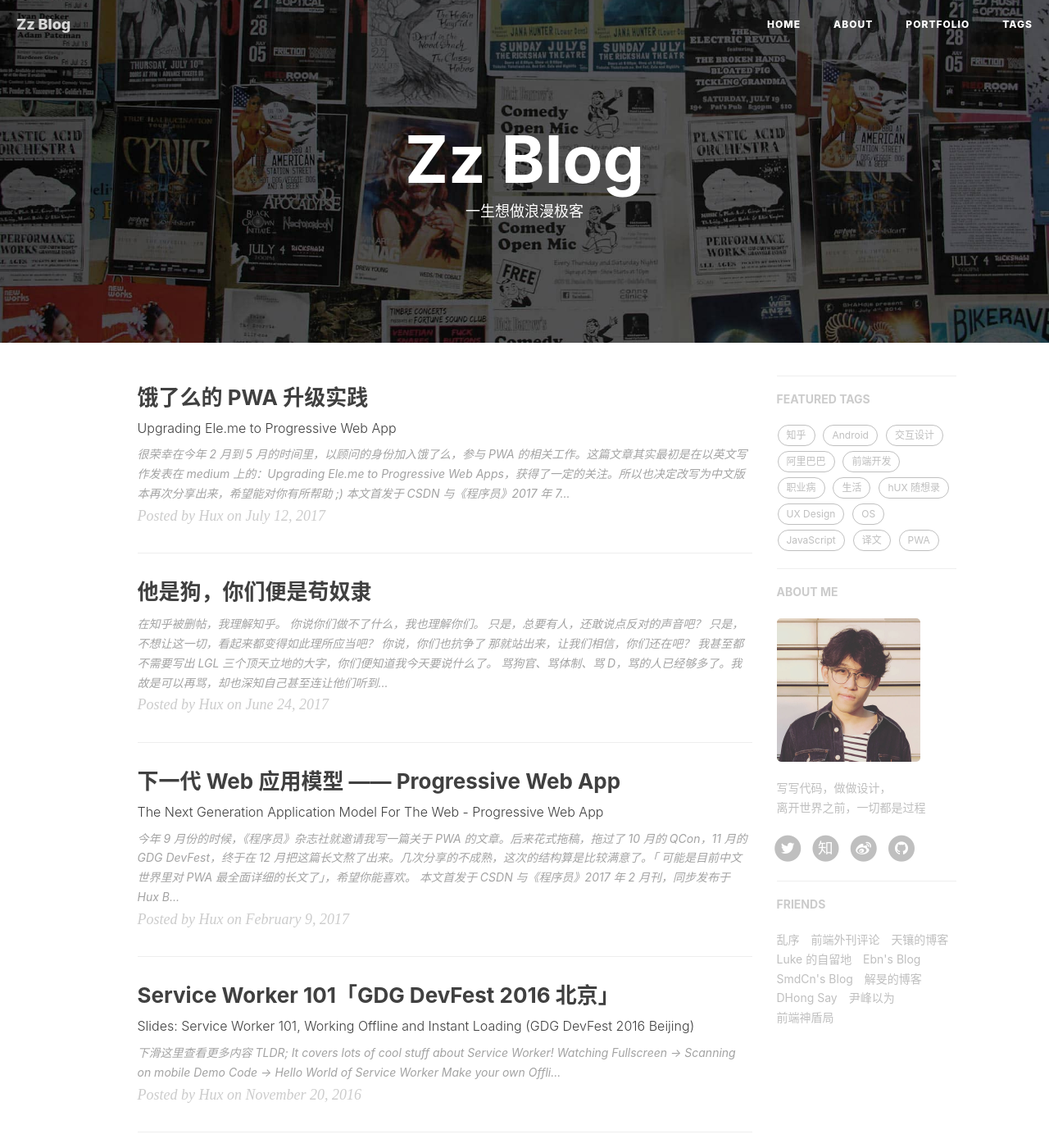
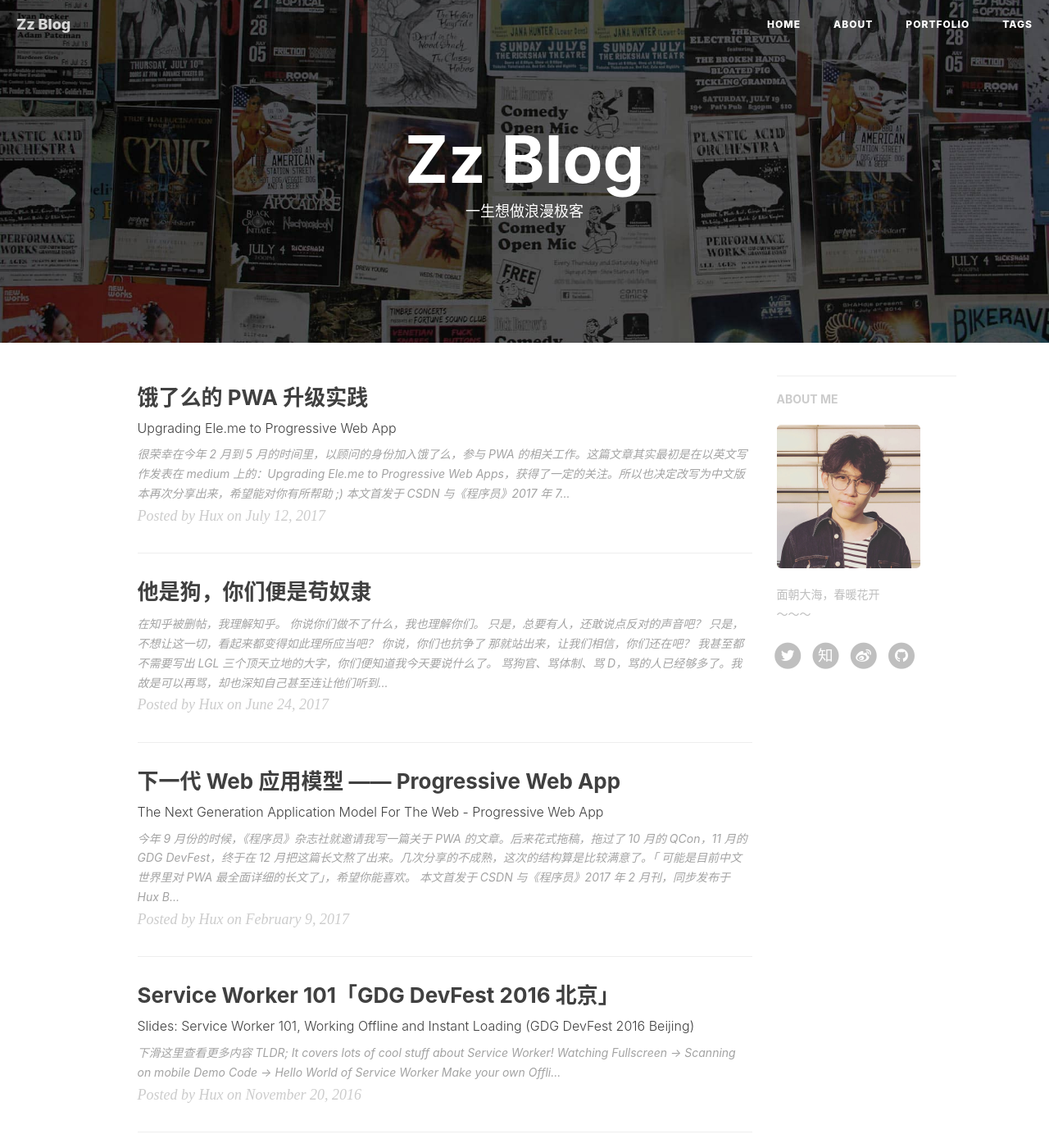
Before and after one commit to shinowe/zzsean.github.io, a Jekyll site: the page built from index.html, in a window 1280 px wide and 1400 px high. Shown: the whole window at 82% size. Built offline with Jekyll 4.4.1, drawn with Linux system fonts in a browser that asks for light colours; nearby versions of some CDN libraries; the list of posts is cut into pages by our own code; comment, search, counter and statistics services are not loaded.

Commit message:
Update _config.yml

```diff
--- a/_config.yml
+++ b/_config.yml
@@ -13,9 +13,9 @@ baseurl: ""                             # for example, '/blog' if your blog host
 # SNS settings
 RSS: false
 weibo_username:     zzsean
-zhihu_username:     huxpro
-github_username:    huxpro
-twitter_username:   huxpro
+zhihu_username:     zzsean
+github_username:    zzsean
+twitter_username:   zzsean
 #facebook_username:  huxpro
 # linkedin_username:  firstname-lastname-idxxxx
 
@@ -60,20 +60,20 @@ netease_comment: false
 # ba_track_id: [your track id]
 
 # Google Analytics
-ga_track_id: 'UA-49627206-1'            # Format: UA-xxxxxx-xx
-ga_domain: huangxuan.me
+#ga_track_id: 'UA-49627206-1'            # Format: UA-xxxxxx-xx
+#ga_domain: huangxuan.me
 
 
 
 # Sidebar settings
 sidebar: true                           # whether or not using Sidebar.
-sidebar-about-description: "写写代码，做做设计，<br>离开世界之前，一切都是过程"
+sidebar-about-description: "面朝大海，春暖花开<br>～～～"
 sidebar-avatar: /img/avatar-hux.jpg      # use absolute URL, seeing it's used in both `/` and `/about/`
 
 
 
 # Featured Tags
-featured-tags: true                     # whether or not using Feature-Tags
+featured-tags: false                    # whether or not using Feature-Tags
 featured-condition-size: 1              # A tag will be featured if the size of it is more than this condition value
 
 
@@ -81,43 +81,3 @@ featured-condition-size: 1              # A tag will be featured if the size of
 # Progressive Web Apps
 chrome-tab-theme-color: "#000000"
 service-worker: true
-
-
-
-# Friends
-friends: [
-    {
-    #     title: "Su",
-    #     href: "http://su.gallery/"
-    # },{
-        title: "乱序",
-        href: "http://mida.re/"
-    },{
-        title: "前端外刊评论",
-        href: "http://qianduan.guru/"
-    },{
-        title: "天镶的博客",
-        href: "http://lingyu.wang/"
-    },{
-        title: "Luke 的自留地",
-        href: "http://hmqk1995.github.io"
-    },{
-        title: "Ebn's Blog",
-        href: "http://ebnbin.com/"
-    },{
-        title: "SmdCn's Blog",
-        href: "http://blog.smdcn.net"
-    },{
-        title: "解旻的博客",
-        href: "http://xieminis.me/"
-    },{
-        title: "DHong Say",
-        href: "http://dhong.co"
-    },{
-        title: "尹峰以为",
-        href: "http://ingf.github.io/"
-    },{
-        title: "前端神盾局",
-        href: "http://wepiaofei.github.io/blog/"
-    }
-]
```
